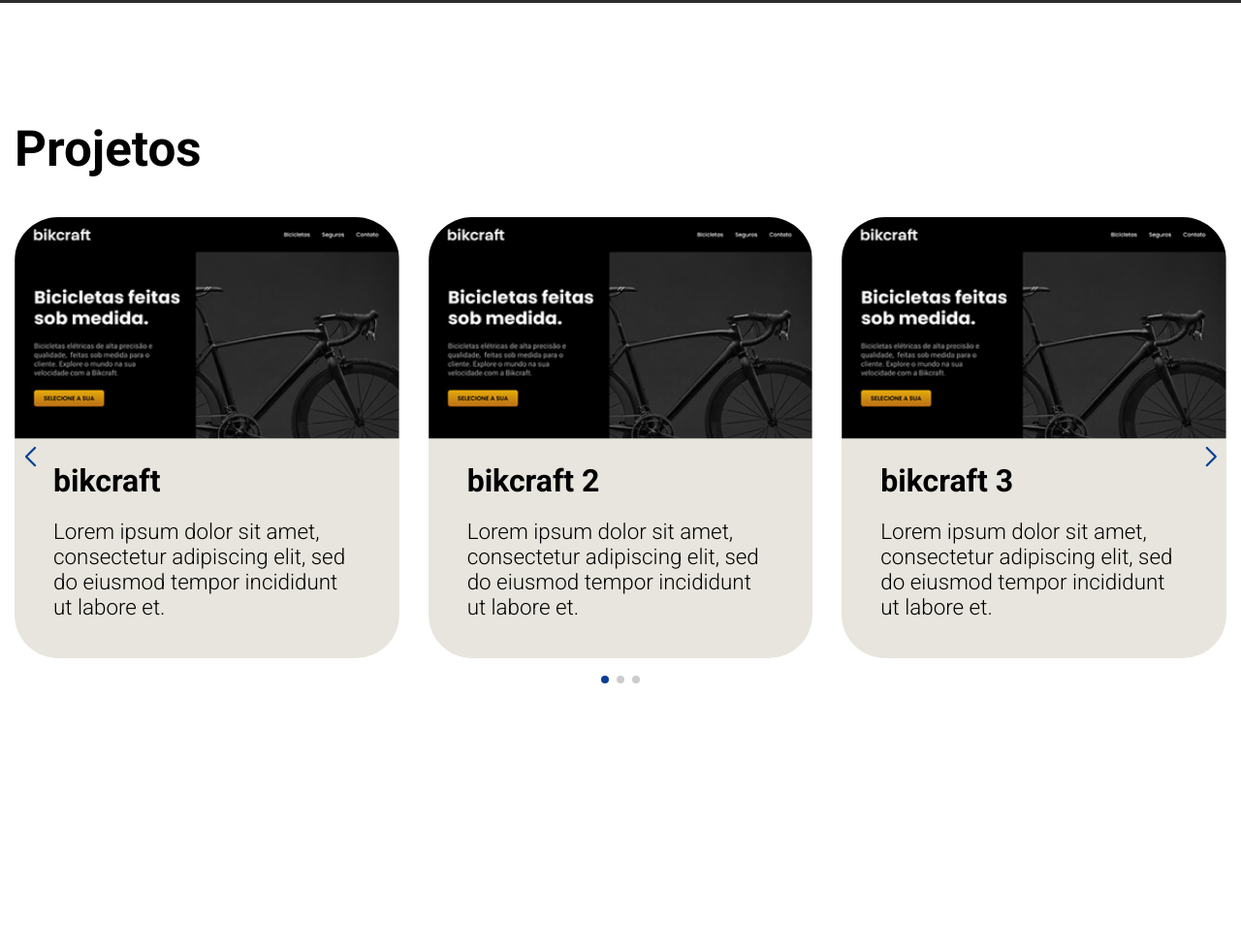
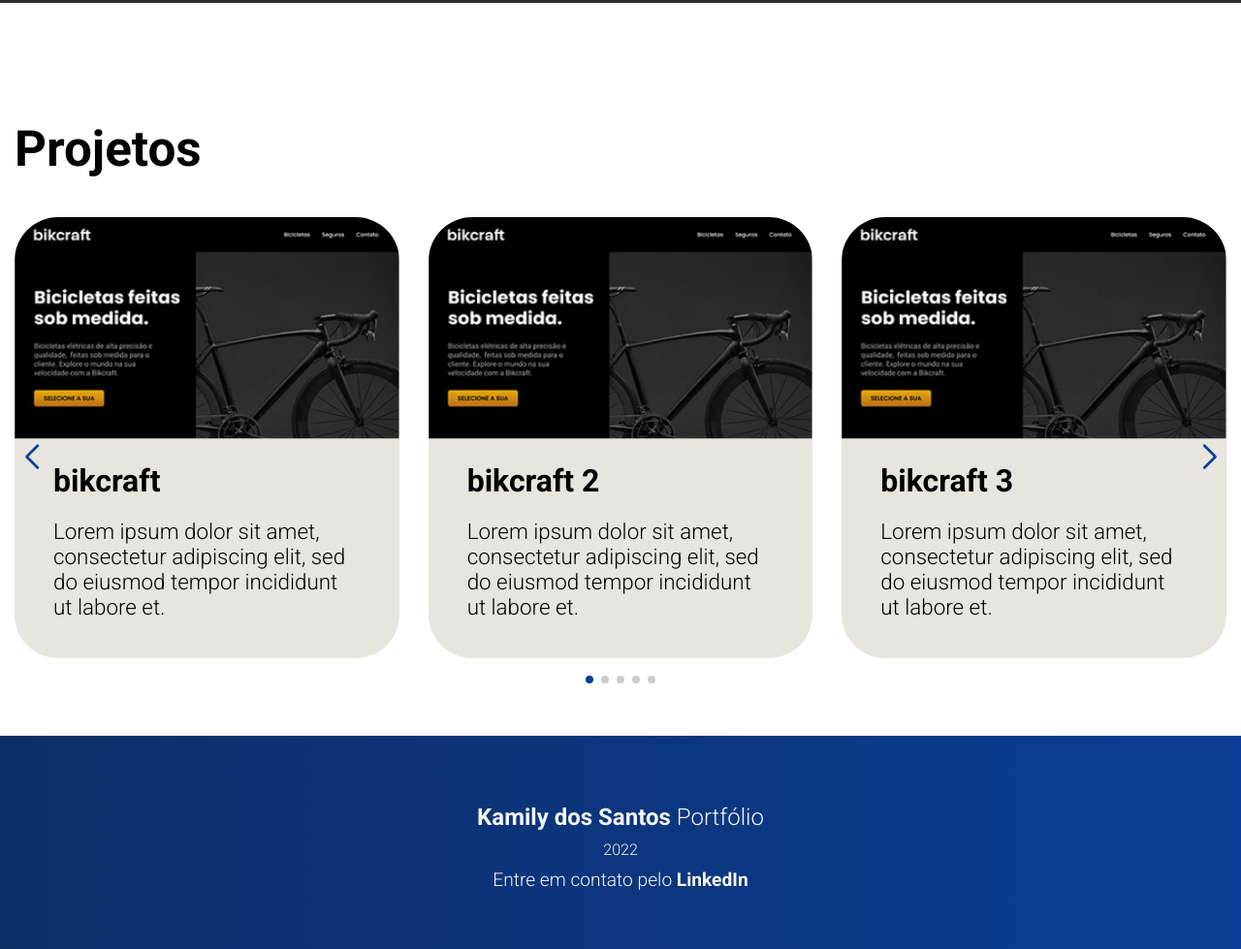
Before and after one commit to KamilydosSantos/portfolio-html, a plain HTML site: page index.html in a window 1280 px wide. Shown: the part 1098-2077 px from the top of the page at 97% size. Before the commit the page ends 1817 px from the top, so only its background shows below. Drawn offline with nearby package versions, Linux system fonts and the light colour scheme.

Commit message:
feat: footer and projects hover

```diff
--- /dev/null
+++ b/css/global/footer.css
@@ -0,0 +1,38 @@
+.footer-bg {
+    background: linear-gradient(
+    270deg,
+    var(--emphasize-light),
+    var(--emphasize-dark)
+  );
+  color: var(--usual-light);
+  height: 220px!important;
+}
+
+.footer {
+    text-align: center;
+}
+
+.footer h1 {
+    padding-top: 70px;
+    font-size: 1.5rem;
+    margin-bottom: 10px;
+}
+
+.footer h1 span {
+    font-weight: 400;
+}
+
+.footer .copy {
+    display: block;
+    margin-bottom: 10px;
+}
+
+.footer p {
+    font-size: 1.2rem;
+}
+
+.footer p a {
+    color: var(--usual-light);
+    text-decoration: none;
+    font-weight: 600;
+}
--- a/css/global/global.css
+++ b/css/global/global.css
@@ -1,5 +1,5 @@
 :root {
-  --swiper-navigation-size: 20px!important;
+  --swiper-navigation-size: 25px!important;
   --swiper-theme-color: #0B3E94!important;
 }
 
--- a/css/projects.css
+++ b/css/projects.css
@@ -1,3 +1,7 @@
+.projects {
+    margin-bottom: 40px;
+}
+
 .projects h1 {
     font-size: 3.2rem;
     margin-bottom: 40px;
@@ -10,6 +14,7 @@
     width: 403px;
     min-width: 300px;
     margin-bottom: 40px;
+    cursor: pointer;
 }
 
 .card img {
@@ -30,10 +35,17 @@
     padding: 0 40px 40px 40px;
 }
 
+.card:hover {
+    background: linear-gradient(
+    270deg,
+    var(--emphasize-light),
+    var(--emphasize-dark)
+  );
+  color: var(--usual-light);
+}
+
 .swiper-button-prev::after,
 .swiper-button-next::after {
     color: var(--emphasize-light);
-    /* width: 10px!important;
-    height: 10px!important; */
     font-weight: 900!important;
 }
--- a/css/style.css
+++ b/css/style.css
@@ -1,6 +1,7 @@
 @import "./utilities/colors.css";
 @import "./global/header.css";
 @import "./global/global.css";
+@import "./global/footer.css";
 @import "./introduction.css";
 @import "./skills.css";
 @import "./projects.css";
--- a/index.html
+++ b/index.html
@@ -145,26 +145,6 @@
                     <h2>bikcraft 5</h2>
                     <p>Lorem ipsum dolor sit amet, consectetur adipiscing elit, sed do eiusmod tempor incididunt ut labore et.</p>
                 </div>
-                <div class="card swiper-slide">
-                    <img src="./assets/project-bikcraft.png" alt="" width="400px">
-                    <h2>bikcraft 6</h2>
-                    <p>Lorem ipsum dolor sit amet, consectetur adipiscing elit, sed do eiusmod tempor incididunt ut labore et.</p>
-                </div>
-                <div class="card swiper-slide">
-                    <img src="./assets/project-bikcraft.png" alt="" width="400px">
-                    <h2>bikcraft 7</h2>
-                    <p>Lorem ipsum dolor sit amet, consectetur adipiscing elit, sed do eiusmod tempor incididunt ut labore et.</p>
-                </div>
-                <div class="card swiper-slide">
-                    <img src="./assets/project-bikcraft.png" alt="" width="400px">
-                    <h2>bikcraft 8</h2>
-                    <p>Lorem ipsum dolor sit amet, consectetur adipiscing elit, sed do eiusmod tempor incididunt ut labore et.</p>
-                </div>
-                <div class="card swiper-slide">
-                    <img src="./assets/project-bikcraft.png" alt="" width="400px">
-                    <h2>bikcraft 9</h2>
-                    <p>Lorem ipsum dolor sit amet, consectetur adipiscing elit, sed do eiusmod tempor incididunt ut labore et.</p>
-                </div>
             </div>
             <div class="swiper-button-next"></div>
             <div class="swiper-button-prev"></div>
@@ -172,8 +152,12 @@
         </div>
     </section>
 
-    <footer style="height: 00px; background-color: blue">
-
+    <footer class="footer-bg">
+        <div class="footer container">
+            <h1>Kamily dos Santos <span>Portfólio</span></h1>
+            <span class="copy">2022</span>
+            <p>Entre em contato pelo <a href="https://www.linkedin.com/in/kamilydossantos/" target="_blank">LinkedIn</a></p>
+        </div>
     </footer>
 
     <script src="./js/skills-hover.js"></script>
@@ -186,7 +170,7 @@
             direction: 'horizontal',
             slidesPerView: 3,
             spaceBetween: 30,
-            slidesPerGroup: 3,
+            slidesPerGroup: 1,
             loop: true,
             loopFillGroupWithBlank: true,
 
```
